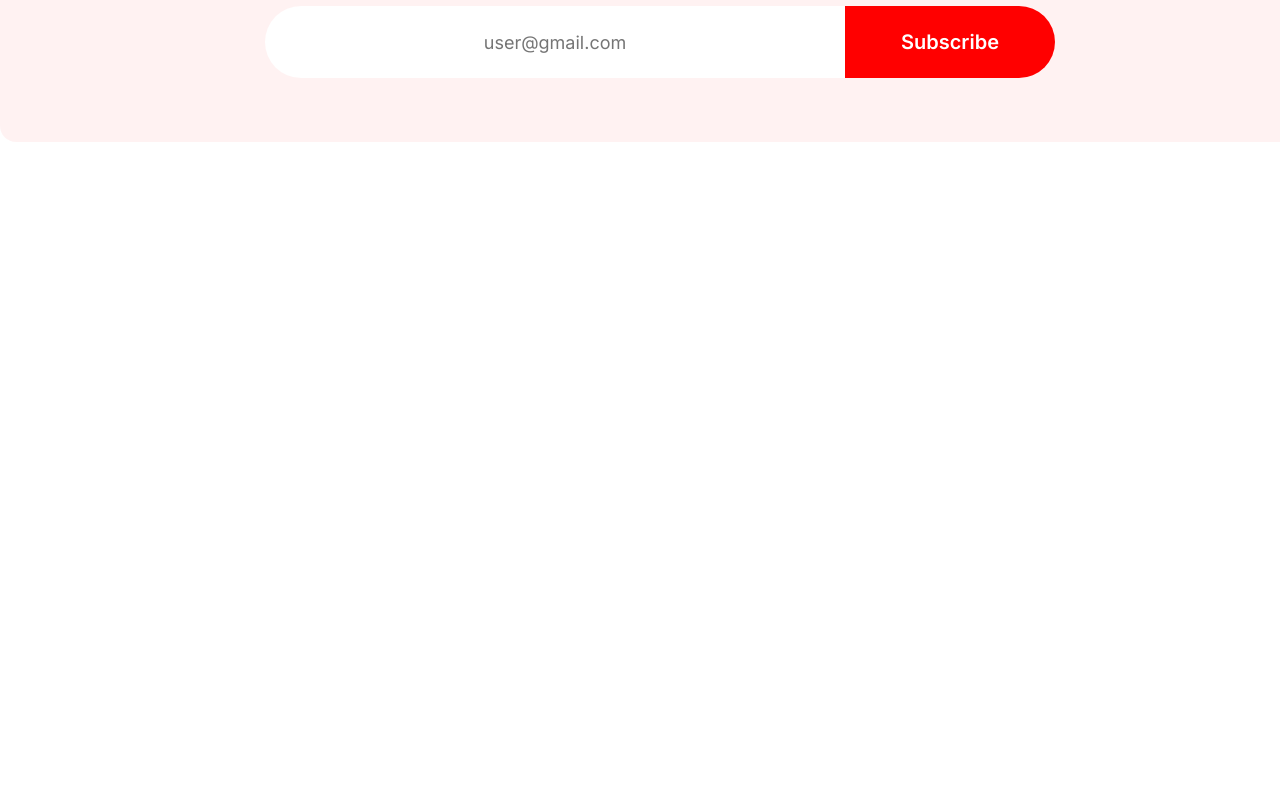
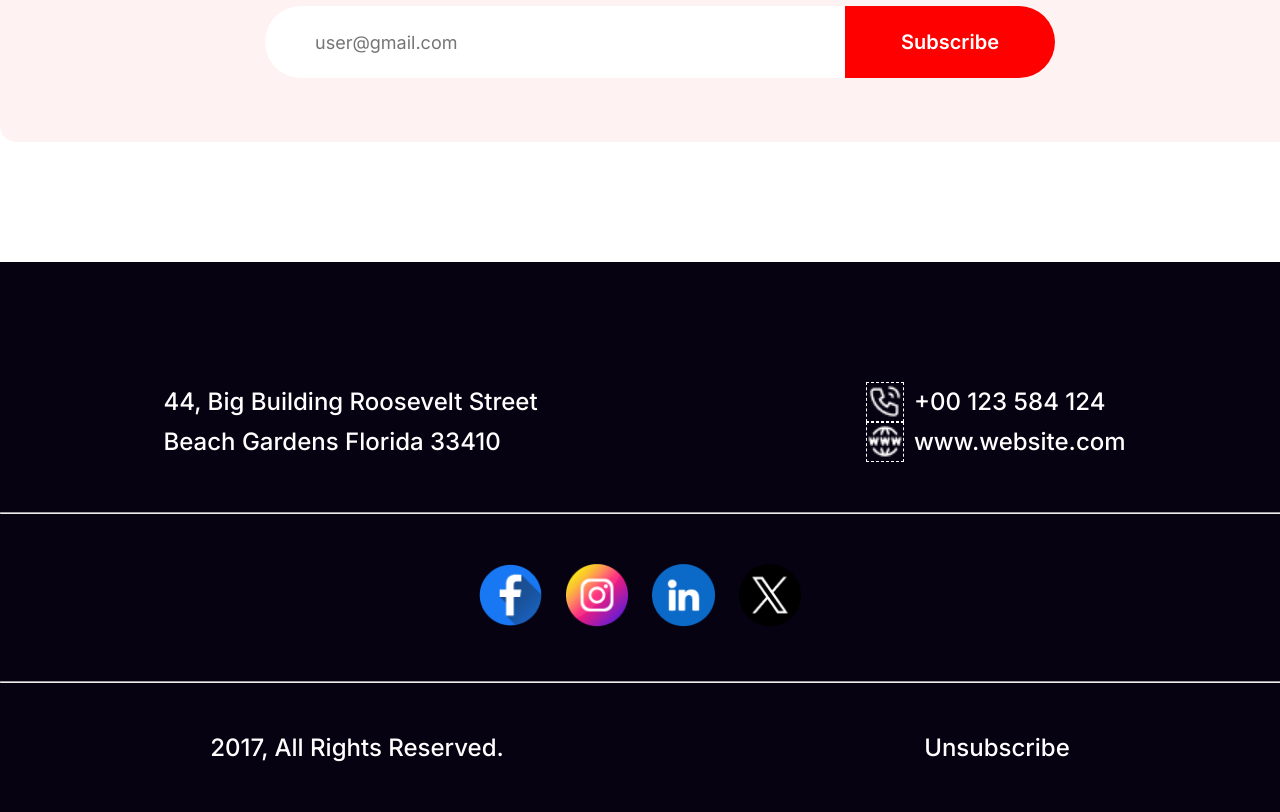
Before and after one commit to sajjadsajux/new-year-offer-resources, a plain HTML site: page index.html in a window 1280 px wide. Shown: the part 6590-7402 px from the top of the page. Before the commit the page ends 6852 px from the top, so only its background shows below. Drawn offline with Linux system fonts and the light colour scheme.

Commit message:
almost done.

```diff
--- a/index.html
+++ b/index.html
@@ -120,16 +120,45 @@
         <p>Subscribe to our newsletter and never miss an update! Get the latest news, exclusive insights, helpful tips, and exciting offers delivered straight to your inbox. Be the first to know what’s happening and stay connected with all things that matter to you.</p>
         <form action="">
           <div class="inputbox">
-          <input type="email" name="email" id="" placeholder="user@gmail.com">
+          <input type="email" name="email" id="user" placeholder="user@gmail.com">
           <button type="submit">Subscribe</button>
         </div>
 
       </form>
       </div>
       </section>
-
   </main>
   <footer>
+    <div class="footerc">
+      <div class="addressocial">
+        <p>44, Big Building Roosevelt Street
+          Beach Gardens Florida 33410</p>
+        <div class="social">
+          <div class="callwebsite">
+            <img src="icons/Call.png" alt="">
+            <p>+00 123 584 124</p>
+          </div>
+          <div class="callwebsite">
+            <img src="icons/Website.png" alt="">
+            <p>www.website.com</p>
+          </div>
+        </div>
+      </div>
+      <!--  -->
+      <hr>
+      <div class="socialmedia">
+        <div><img src="icons/Facebook.png" alt=""></div>
+        <div><img src="icons/Instagram.png" alt=""></div>
+        <div><img src="icons/Linkedin.png" alt=""></div>
+        <div><img src="icons/Twitter.png" alt=""></div>
+      </div>
+      <!--  -->
+      <hr>
+      <div class="copyright">
+        <P>2017, All Rights Reserved.</P>
+        <p>Unsubscribe</p>
+      </div>
+    </div>
   </footer>
 </body>
 </html>
--- a/styles/styles.css
+++ b/styles/styles.css
@@ -533,7 +533,74 @@ line-height: 24px;
 letter-spacing: 0%;
 text-align: center;
 text-transform: capitalize;
-padding: 24px 56px;
 border: none;
+}
+#user::placeholder{
+  text-align: left;
+  padding-left: 50px;
+}
+/* footer */
+.footerc{
+  background: rgb(7, 2, 17);
+  align-items: center;
+}
+.addressocial{
+  display: flex;
+  justify-content: space-around;
+  align-items: center;
+  padding-top: 120px;
+  color: rgb(255, 255, 255);
+font-family: Inter;
+font-size: 24px;
+font-weight: 500;
+line-height: 40px;
+letter-spacing: 0%;
+text-align: left;
+}
+.callwebsite{
+  display: flex;
+  width: 251px;
+height: 40px;
+gap: 10px;
 
 }
+.callwebsite img{
+border: 1.5px dashed rgb(255, 255, 255);
+
+}
+.addressocial p{
+  width: 375px;
+height: 80px;
+
+}
+
+.footerc hr{
+  width: 1320px;
+  margin: 50px auto;
+
+}
+.socialmedia img{
+  width: 62.5px;
+height: 62.5px;
+
+}
+.socialmedia{
+  display: flex;
+  justify-content: center;
+  gap: 24px;
+}
+.copyright{
+  display: flex;
+  justify-content: space-around;
+  padding-bottom:  50px;
+
+}
+.copyright p{
+  color: rgb(255, 255, 255);
+font-family: Inter;
+font-size: 24px;
+font-weight: 500;
+line-height: 29px;
+letter-spacing: 0%;
+text-align: left;
+}
```
